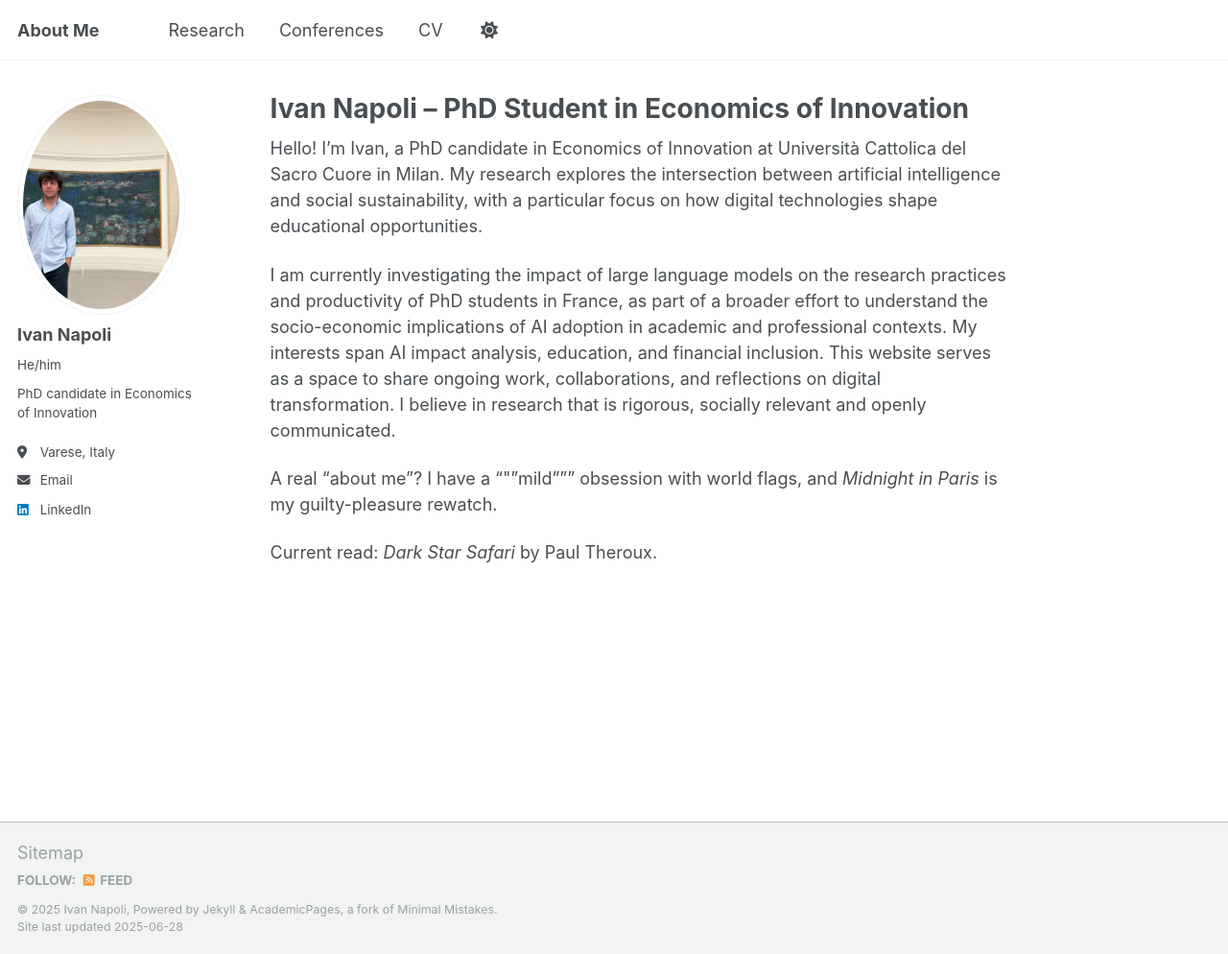
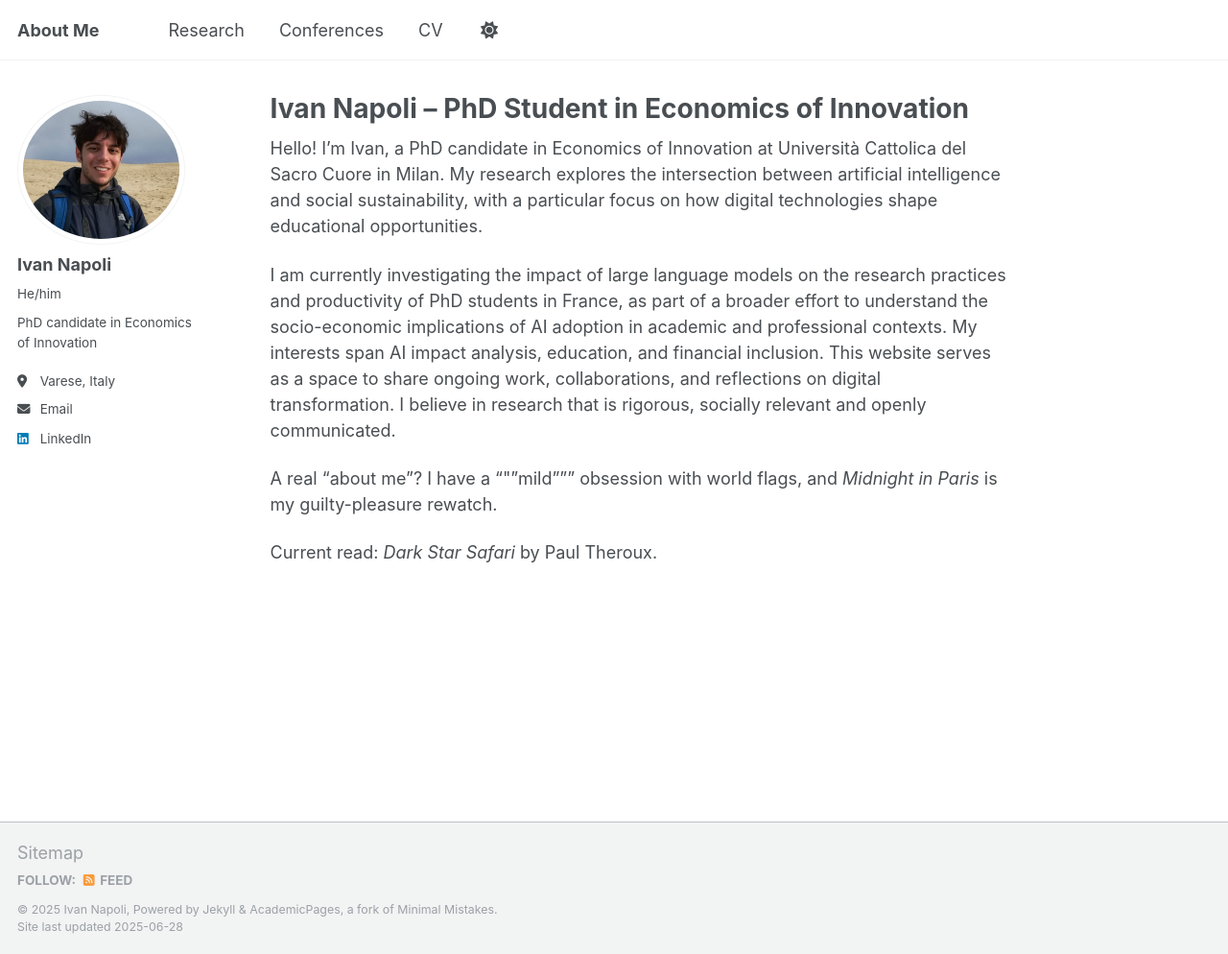
Before and after one commit to IvanNapo/IvanNapo.github.io, a Jekyll site: the page built from _pages/about.md, in a window 1280 px wide and 994 px high. Shown: the whole window at 96% size. Built offline with Jekyll 4.4.1, drawn with Linux system fonts in a browser that asks for light colours.

Commit message:
Update _config.yml

```diff
--- a/_config.yml
+++ b/_config.yml
@@ -22,7 +22,7 @@ repository               : "academicpages/academicpages.github.io"
 #               Additional customization can be done by editing /_includes/author-profile.html
 author:
   # Biographic information
-  avatar           : "website.jpeg"
+  avatar           : "website2.jpeg"
   name             : "Ivan Napoli"
   pronouns         : "He/him"
   bio              : "PhD candidate in Economics of Innovation"
```
